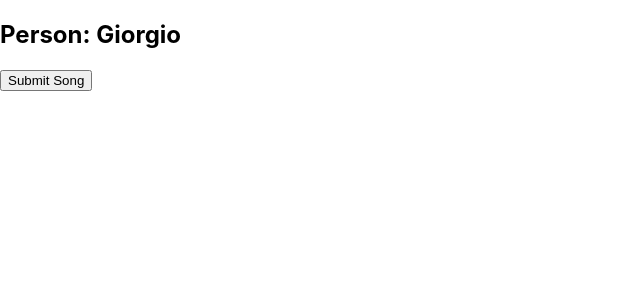
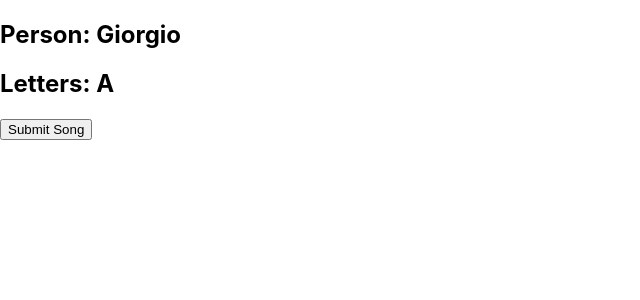
Before and after one commit to giorgiovh/song-tag, a React (Create React App) app: page / in a window 1280 px wide. Shown: the top 300 px of the page, without its empty margins (0-640 px from the left). Built offline with nearby package versions, Linux system fonts and the light colour scheme; the HTML template or start-up script is replaced by a standard one.

Commit message:
creates Letters component

```diff
--- a/src/App.js
+++ b/src/App.js
@@ -1,6 +1,7 @@
 import React, { Component } from "react";
 import './App.css';
 import Person from './components/Person'
+import Letters from './components/Letters'
 
 const persons = ["Giorgio", "Aditya", "Kevin", "Hamza", "Alex"]
 const alphabet = ["A", "B", "C", "D", "E", "F", "G", "H", "I", "J", "K", "L", "M", "N", "O", "P", "Q", "R", "S", "T", "U", "V", "W", "X", "Y", "Z"]
@@ -10,7 +11,7 @@ class App extends Component {
 
     this.state = {
       personIdx: 0,
-      letters: "H or T",
+      letterIdx: 0,
       daysLeft: 2
     }
   }
@@ -22,9 +23,10 @@ class App extends Component {
   render() {
     return (
       <>
-        {/* <Person person={persons[this.state.index]}></Person> */}
         <Person person={persons[this.state.personIdx % persons.length]}></Person>
+        <Letters letter={alphabet[this.state.letterIdx % alphabet.length]}></Letters>
         <button onClick={this.increaseIndex}>Submit Song</button>
+
       </>
     )
   }
--- /dev/null
+++ b/src/components/Letters.js
@@ -0,0 +1,7 @@
+const Letters = (props) => {
+    return (
+        <h2>Letters: {props.letter}</h2>
+    )
+}
+
+export default Letters;
```
